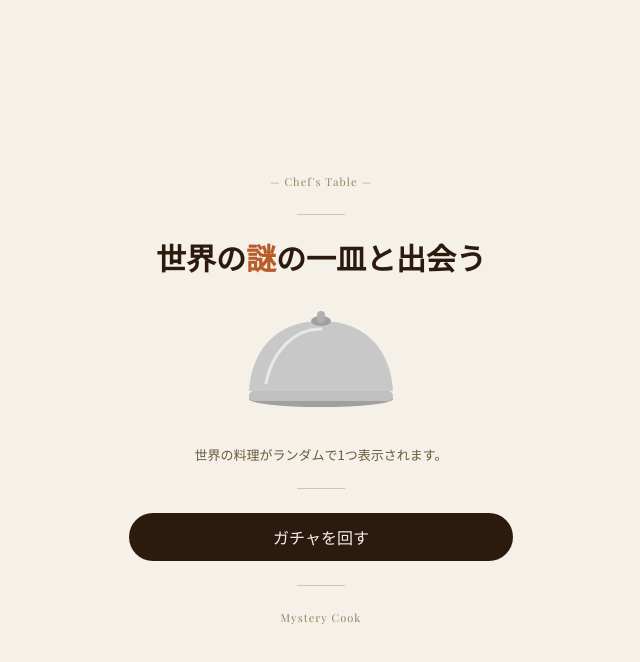
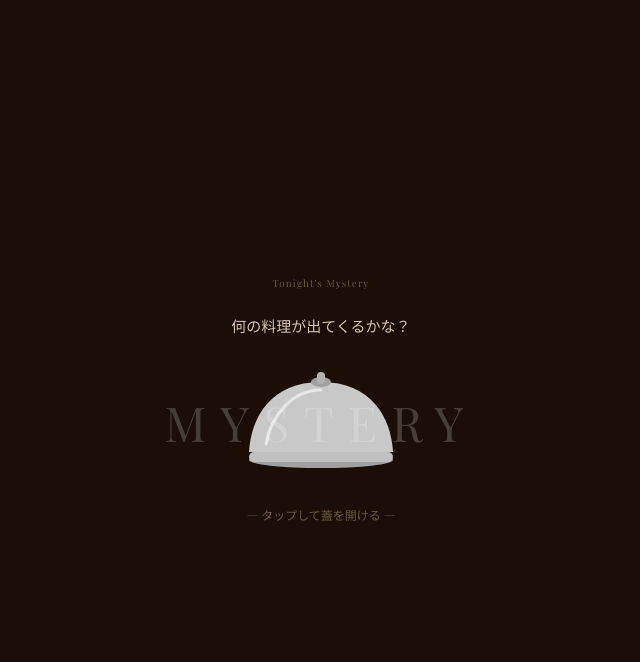
Before and after one commit to keisukessu/Mystery-cook, a Next.js app in the folder Mystery-cook/frontend/: page / in a window 1280 px wide. Both pictures are taken after a click on the button "ガチャを回す". Shown: the top 662 px of the page, without its empty margins (319-959 px from the left). Built offline with nearby package versions, Linux system fonts and the light colour scheme; a web font is replaced by a local one.

Commit message:
feat: 02_ガチャ画面実装
- 画面遷移をuseStateで管理（top/gacha/result）
- クローシュタップで料理名フェードイン
- 背景にMYSTERY文字をopacity20で配置

```diff
--- a/Mystery-cook/frontend/src/app/page.tsx
+++ b/Mystery-cook/frontend/src/app/page.tsx
@@ -1,48 +1,133 @@
+"use client";  // useStateを使うためにクライアントコンポーネント宣言が必要
+
+import { useState } from "react";
 import Cloche from "@/components/Cloche";
 
+// 画面の状態を型で定義
+// → どんな値が入るか明示することでタイポによるバグを防ぐ
+type Screen = "top" | "gacha" | "result";
+
 export default function Home() {
+  const [screen, setScreen] = useState<Screen>("top");
+
+  return (
+    <>
+      {screen === "top" && <TopScreen onStart={() => setScreen("gacha")} />}
+      {screen === "gacha" && <GachaScreen onReveal={() => setScreen("result")} />}
+      {screen === "result" && <ResultScreen onRetry={() => setScreen("top")} />}
+    </>
+  );
+}
+
+// 01_トップ画面
+function TopScreen({ onStart }: { onStart: () => void }) {
   return (
     <div className="flex flex-col flex-1 items-center justify-center bg-bg-cream px-6">
       <main className="flex flex-col items-center gap-6 w-full max-w-sm text-center">
-
-        {/* ラベル */}
         <p className="font-playfair text-[11px] tracking-widest text-[#9A8060]">
           — Chef&apos;s Table —
         </p>
-
-        {/* 横線 */}
         <div className="w-12 border-t border-border-linen" />
-
-        {/* キャッチコピー：「謎」だけアクセントカラー */}
         <h1 className="font-noto text-[30px] font-bold leading-tight text-text-dark-brown whitespace-nowrap">
-          世界の<span className="text-accent-spice-orange">謎</span>の一皿と出会う
+          世界の<span style={{ color: "#B85C2A" }}>謎</span>の一皿と出会う
         </h1>
-
-        {/* クローシュコンポーネント */}
-        <Cloche />
-
-        {/* サブテキスト */}
         <p className="font-noto text-[13px] text-[#6B5A3A]">
           世界の料理がランダムで1つ表示されます。
         </p>
-
-        {/* 横線 */}
+        <Cloche />
         <div className="w-12 border-t border-border-linen" />
-
-        {/* ガチャボタン */}
-        <button className="w-full rounded-pill bg-text-dark-brown px-8 py-3 font-noto text-[16px] text-bg-cream transition-opacity hover:opacity-80 cursor-pointer">
+        <button
+          onClick={onStart}
+          className="w-full rounded-pill bg-text-dark-brown px-8 py-3 font-noto text-[16px] text-bg-cream transition-opacity hover:opacity-80 cursor-pointer"
+        >
           ガチャを回す
         </button>
-
-        {/* 横線 */}
         <div className="w-12 border-t border-border-linen" />
-
-        {/* フッターラベル */}
         <p className="font-playfair text-[11px] tracking-widest text-[#9A8060]">
           Mystery Cook
         </p>
+      </main>
+    </div>
+  );
+}
+
+// 02_ガチャ画面（仮）
+function GachaScreen({ onReveal }: { onReveal: () => void }) {
+  // クローシュをタップしたかどうかの状態
+  const [isOpened, setIsOpened] = useState(false);
+
+  const handleTap = () => {
+    if (!isOpened) {
+      // 1回目のタップ：蓋を開けて料理名を表示
+      setIsOpened(true);
+    } else {
+      // 2回目のタップ：レシピカードへ遷移
+      onReveal();
+    }
+  };
+
+  return (
+    <div className="flex flex-col flex-1 items-center justify-center bg-[#1A0E06] px-6">
+      <main className="flex flex-col items-center gap-6 w-full max-w-sm text-center">
+
+        {/* ラベル */}
+        <p className="font-playfair text-[10px] tracking-widest text-[#6B5A3A]">
+          Tonight&apos;s Mystery
+        </p>
+
+        {/* 説明テキスト */}
+        <p className="font-noto text-[15px] text-[#D4C5A9]">
+          何の料理が出てくるかな？
+        </p>
+
+        {/* クローシュ＋背景文字のコンテナ */}
+        <div className="relative flex items-center justify-center" onClick={handleTap}>
+          {/* 背景文字：クローシュの後ろに配置 */}
+          <p
+            className="absolute font-playfair text-[48px] tracking-[0.3em] text-white select-none"
+            style={{ opacity: 0.2 }}
+          >
+            MYSTERY
+          </p>
+          {/* クローシュ本体 */}
+          <Cloche />
+        </div>
+
+        {/* タップ誘導テキスト：開封前だけ表示 */}
+        {!isOpened && (
+          <p className="font-noto text-[12px] text-[#6B5A3A]">
+            — タップして蓋を開ける —
+          </p>
+        )}
+
+        {/* 料理名エリア：開封後だけ表示 */}
+        {isOpened && (
+          <div
+            className="flex flex-col items-center gap-2 transition-opacity duration-700"
+            style={{ opacity: isOpened ? 1 : 0 }}
+          >
+            <p className="font-noto text-[11px] text-accent-spice-orange">
+              モロッコ
+            </p>
+            <p className="font-playfair text-[26px] text-bg-cream">
+              Tagine
+            </p>
+            <p className="font-noto text-[11px] text-[#6B5A3A]">
+              — タップしてレシピカードを見る —
+            </p>
+          </div>
+        )}
 
       </main>
     </div>
   );
 }
+
+// 03_レシピカード画面（仮）
+function ResultScreen({ onRetry }: { onRetry: () => void }) {
+  return (
+    <div className="flex flex-col flex-1 items-center justify-center bg-bg-cream px-6">
+      <p className="text-text-dark-brown" onClick={onRetry}>レシピカード画面（タップで戻る）</p>
+    </div>
+  );
+}
```
